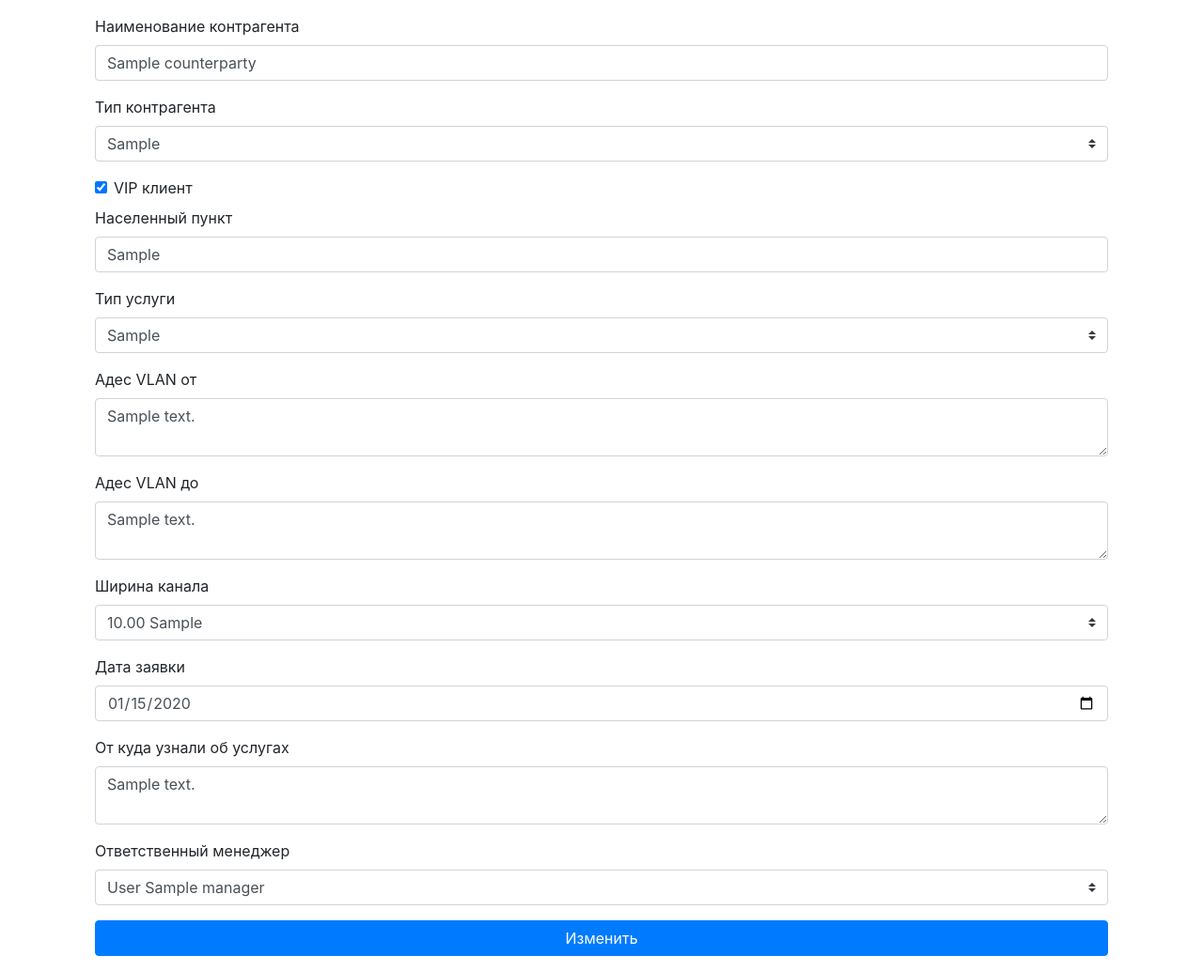
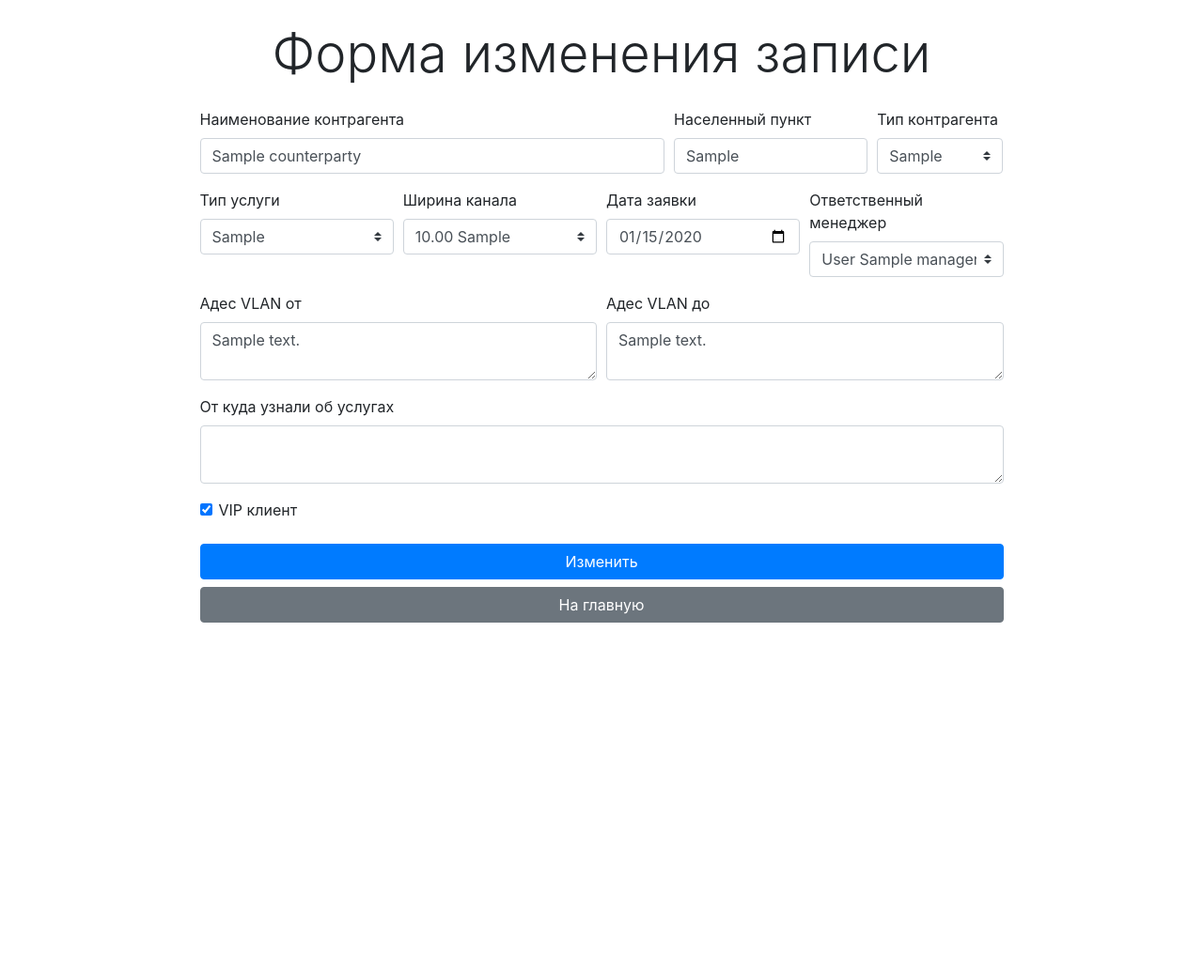
Before and after one commit to painassasin/kTelecomTestCase, a Flask app: page /update/1 in a window 1280 px wide. Shown: the whole page at 94% size. After the commit the page ends 663 px from the top, so only its background shows below. Run offline with Flask 2, Linux system fonts and the light colour scheme; tables that the repository leaves empty hold one stand-in row (values such as "Sample post"); some libraries are stand-ins or nearby versions.

Commit message:
Ready to production

```diff
--- a/app/DBcm.py
+++ b/app/DBcm.py
@@ -2,10 +2,6 @@
 
 
 class CredentialsError(Exception):
-    pass
-
-
-class DuplicationError(Exception):
     pass
 
 
@@ -32,8 +28,6 @@
                 raise CredentialsError(e)
             if e.args[0] == 1064:
                 raise SyntaxError(e)
-        except mysql.connector.errors.IntegrityError as e:
-            raise DuplicationError(e)
         except mysql.connector.errors.DatabaseError as e:
             raise ConnectionError(e)
 
--- a/app/forms.py
+++ b/app/forms.py
@@ -1,75 +1,97 @@
 from flask_wtf import FlaskForm
 from wtforms import SelectField, BooleanField, StringField, TextAreaField
 from wtforms import DateField, SubmitField
-from app.counterparties import get_types, get_service_types, \
-    get_channel_width, get_managers
+from app import app
+from app.DBcm import UseDatabase
+from app.DBcm import ConnectionError, CredentialsError
+
+
+def get_types() -> list:
+    try:
+        with UseDatabase(app.config['DB_CREDENTIALS']) as cursor:
+            _SQL = 'SELECT * FROM d_counterparty_type t'
+            cursor.execute(_SQL)
+            return cursor.fetchall()
+    except (ConnectionError, CredentialsError):
+        return []
+
+
+def get_service_types() -> list:
+    try:
+        with UseDatabase(app.config['DB_CREDENTIALS']) as cursor:
+            _SQL = 'SELECT * FROM d_service_type t'
+            cursor.execute(_SQL)
+            return cursor.fetchall()
+    except (ConnectionError, CredentialsError):
+        return []
+
+
+def get_channel_width() -> list:
+    try:
+        with UseDatabase(app.config['DB_CREDENTIALS']) as cursor:
+            _SQL = """
+                SELECT t.id, CONCAT(t.width, ' ', t.units) width
+                FROM d_channel_width t
+            """
+            cursor.execute(_SQL)
+            return cursor.fetchall()
+    except (ConnectionError, CredentialsError):
+        return []
+
+
+def get_managers() -> list:
+    try:
+        with UseDatabase(app.config['DB_CREDENTIALS']) as cursor:
+            _SQL = """
+                SELECT t.id, CONCAT(t.surname, ' ', t.name) manager
+                FROM d_managers t
+            """
+            cursor.execute(_SQL)
+            return cursor.fetchall()
+    except (ConnectionError, CredentialsError):
+        return []
 
 
 class EditCounterpartiesForm(FlaskForm):
-    name = StringField(
-        label='Наименование контрагента',
-        render_kw={'class': 'form-control'},
-    )
-    type = SelectField(
-        label='Тип контрагента',
-        coerce=int,
-        choices=get_types(),
-        render_kw={'class': 'custom-select'}
-    )
-    vip = BooleanField(
-        label='VIP клиент',
-        render_kw={'class': 'form-check-input'}
-    )
-    locality = StringField(
-        label='Населенный пункт',
-        render_kw={'class': 'form-control'}
-    )
-    service_type = SelectField(
-        label='Тип услуги',
-        coerce=int,
-        choices=get_service_types(),
-        render_kw={'class': 'custom-select'}
-    )
-    vlan_address_from = TextAreaField(
-        label='Адес VLAN от',
-        render_kw={
-            'class': 'form-control',
-            'rows': 2,
-            'placeholder': 'Город, улица, дом'
-        }
-    )
-    vlan_address_to = TextAreaField(
-        label='Адес VLAN до',
-        render_kw={
-            'class': 'form-control',
-            'rows': 2,
-            'placeholder': 'Город, улица, дом'
-        }
-    )
-    channel_width = SelectField(
-        label='Ширина канала',
-        coerce=int,
-        choices=get_channel_width(),
-        render_kw={'class': 'custom-select'}
-    )
-    date_of_request = DateField(
-        label='Дата заявки',
-        render_kw={'class': 'form-control', 'type': 'date'}
-    )
-    information_source = TextAreaField(
-        label='От куда узнали об услугах',
-        render_kw={
-            'class': 'form-control',
-            'rows': 2
-        }
-    )
-    responsible_manager = SelectField(
-        label='Ответственный менеджер',
-        coerce=int,
-        choices=get_managers(),
-        render_kw={'class': 'custom-select'}
-    )
-    submit = SubmitField(
-        label='Изменить',
-        render_kw={'class': 'btn btn-primary btn-block'}
-    )
+    name = StringField(label='Наименование контрагента',
+                       render_kw={'class': 'form-control'})
+    type = SelectField(label='Тип контрагента',
+                       coerce=int,
+                       choices=get_types(),
+                       render_kw={'class': 'custom-select'})
+    vip = BooleanField(label='VIP клиент',
+                       render_kw={'class': 'form-check-input'})
+    locality = StringField(label='Населенный пункт',
+                           render_kw={'class': 'form-control'})
+    service_type = SelectField(label='Тип услуги',
+                               coerce=int,
+                               choices=get_service_types(),
+                               render_kw={'class': 'custom-select'})
+    vlan_address_from = TextAreaField(label='Адес VLAN от',
+                                      render_kw={
+                                          'class': 'form-control',
+                                          'rows': 2,
+                                          'placeholder': 'Город, улица, дом'})
+    vlan_address_to = TextAreaField(label='Адес VLAN до',
+                                    render_kw={
+                                        'class': 'form-control',
+                                        'rows': 2,
+                                        'placeholder': 'Город, улица, дом'})
+    channel_width = SelectField(label='Ширина канала',
+                                coerce=int,
+                                choices=get_channel_width(),
+                                render_kw={'class': 'custom-select'})
+    date_of_request = DateField(label='Дата заявки',
+                                render_kw={
+                                    'class': 'form-control',
+                                    'type': 'date'})
+    information_source = TextAreaField(label='От куда узнали об услугах',
+                                       render_kw={
+                                           'class': 'form-control',
+                                           'rows': 2})
+    responsible_manager = SelectField(label='Ответственный менеджер',
+                                      coerce=int,
+                                      choices=get_managers(),
+                                      render_kw={'class': 'custom-select'})
+    submit = SubmitField(label='Изменить',
+                         render_kw={'class': 'btn btn-primary btn-block'})
--- a/app/templates/edit_row.html
+++ b/app/templates/edit_row.html
@@ -1,44 +1,34 @@
 {% extends 'layout.html' %}
 
 {% block content %}
+<div class="row justify-content-center">
+	<div class="text-center">
+		<h1 class="display-4 mt-4 mb-4">{{ title }}</h1>
+	</div>
 
-	<form action="" method="post" class="m-3" role="form" novalidate>
+	<form action="" method="post" class="w-75" role="form">
 		{{ form.csrf_token() }}
-		<div class="form-group">
-			{{ form.name.label }} {{ form.name }}
+		<div class="form-row mb-3">
+			<div class="col-md-7">{{ form.name.label }} {{ form.name }}</div>
+			<div class="col-md-3">{{ form.locality.label }} {{ form.locality }}</div>
+			<div class="col-md-2">{{ form.type.label }} {{ form.type }}</div>
 		</div>
-		<div class="form-group">
-			{{ form.type.label }} {{ form.type }}
+		<div class="form-row mb-3">
+			<div class="col-md-3">{{ form.service_type.label }} {{ form.service_type }}</div>
+			<div class="col-md-3">{{ form.channel_width.label }} {{ form.channel_width }}</div>
+			<div class="col-md-3">{{ form.date_of_request.label }} {{ form.date_of_request }}</div>
+			<div class="col-md-3">{{ form.responsible_manager.label }} {{ form.responsible_manager }}</div>
 		</div>
-		<div class="form-check">
-			{{ form.vip }} {{ form.vip.label }}
+		<div class="form-row mb-3">
+			<div class="col-md-6">{{ form.vlan_address_from.label }} {{ form.vlan_address_from }}</div>
+			<div class="col-md-6">{{ form.vlan_address_to.label }} {{ form.vlan_address_to }}</div>
 		</div>
-		<div class="form-group">
-			{{ form.locality.label }} {{ form.locality }}
-		</div>
-		<div class="form-group">
-			{{ form.service_type.label }} {{ form.service_type }}
-		</div>
-		<div class="form-group">
-			{{ form.vlan_address_from.label }} {{ form.vlan_address_from }}
-		</div>
-		<div class="form-group">
-			{{ form.vlan_address_to.label }} {{ form.vlan_address_to }}
-		</div>
-		<div class="form-group">
-			{{ form.channel_width.label }} {{ form.channel_width }}
-		</div>
-		<div class="form-group">
-			{{ form.date_of_request.label }} {{ form.date_of_request }}
-		</div>
-		<div class="form-group">
-			{{ form.information_source.label }} {{ form.information_source }}
-		</div>
-		<div class="form-group">
-			{{ form.responsible_manager.label }} {{ form.responsible_manager }}
-		</div>
+		<div class="form-group">{{ form.information_source.label }} {{ form.information_source }}</div>
+		<div class="form-group form-check">{{ form.vip }} {{ form.vip.label }}</div>
 		{{ form.submit }}
+		<a href="{{ url_for('index') }}" class="btn btn-secondary btn-block" role="button">
+			На главную
+		</a>
 	</form>
-
-
+</div>
 {% endblock %}
--- a/app/views.py
+++ b/app/views.py
@@ -1,13 +1,13 @@
 from app import app
-from app.counterparties import values_to_dict, delete_record, get_row, update_row_data
+from app.counterparties import get_records, delete_record, get_row, update_record
 from flask import render_template, request, jsonify, redirect, url_for
 from app.forms import EditCounterpartiesForm
 
 
 @app.route('/')
 def index():
-    table_dict = values_to_dict()
-    return render_template('index.html', table=table_dict.values())
+    records = get_records()
+    return render_template('index.html', table=records.values())
 
 
 @app.route('/delete-row', methods=['POST'])
@@ -23,10 +23,12 @@
 def update_row(row_id):
     form = EditCounterpartiesForm()
     if form.validate_on_submit():
-        result = update_row_data(row_id, form.data)
+        result = update_record(row_id, form.data)
         if result:
             return redirect(url_for('index'))
     row_data = get_row(row_id)
     if row_data:
         form = EditCounterpartiesForm(**row_data)
-    return render_template('edit_row.html', form=form)
+    return render_template('edit_row.html',
+                           form=form,
+                           title='Форма изменения записи')
```
Also changed, not shown: app/counterparties.py (+12 -77 lines), app/templates/index.html (+9 -8 lines), README.md (added), 1 other file.
